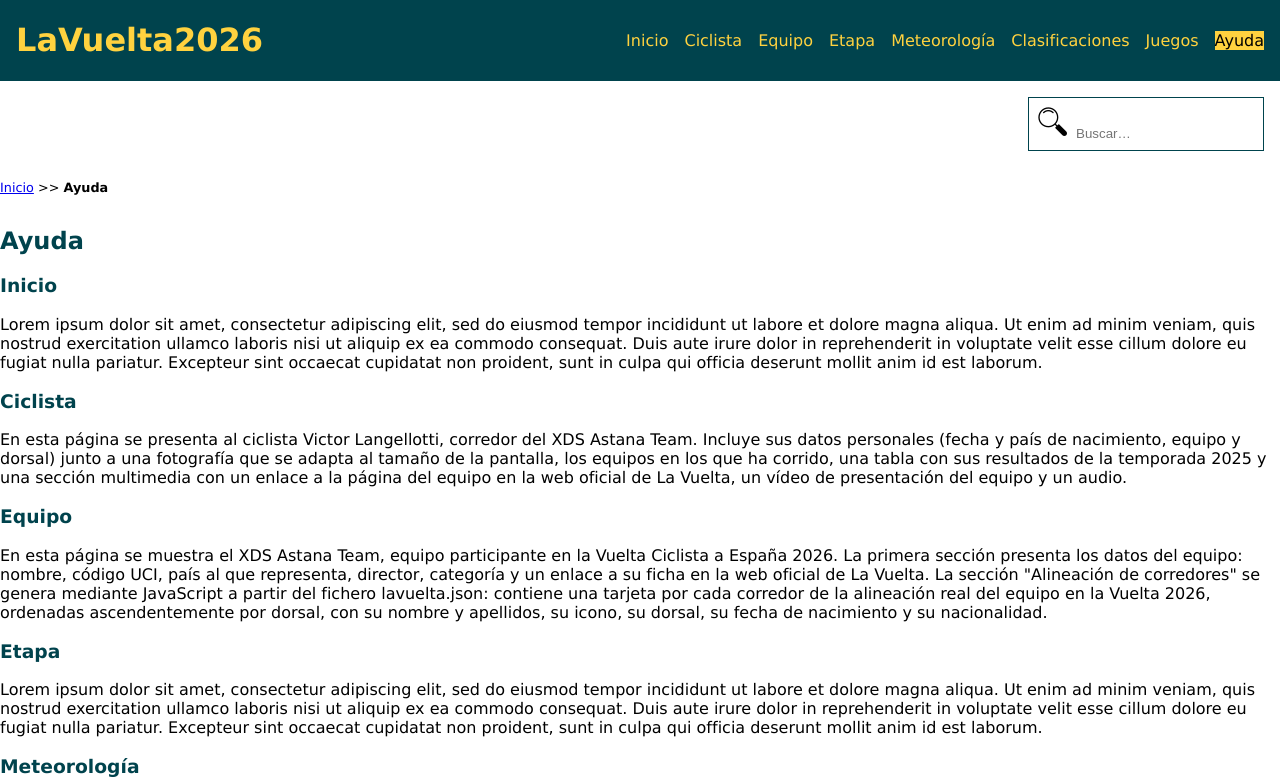
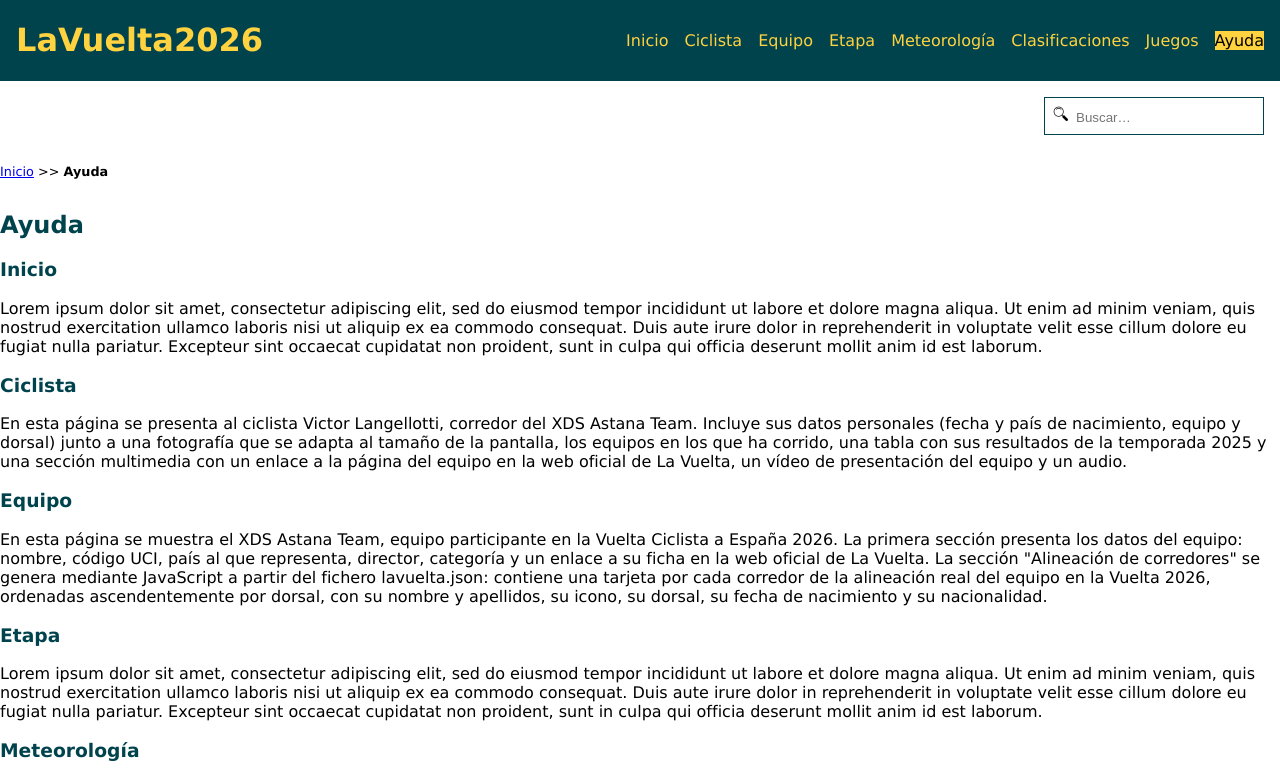
Before and after one commit to UO300619/SEW2, a plain HTML site: page ayuda.html in a window 1280 px wide. Shown: the top 780 px of the page. Drawn offline with nearby package versions, Linux system fonts and the light colour scheme.

Commit message:
cambiado el icono de la lupa 16x16

```diff
--- a/estilo/layout.css
+++ b/estilo/layout.css
@@ -99,6 +99,12 @@ search {
     padding: 0.5em;
     margin: 1em 1em 1em 0;
     border: 1px solid var(--color-principal);
+}
+
+/* Especificidad: 003 */
+search > label > img {
+    width: 16px;
+    height: 16px;
 }
 
 /* Especificidad: 003 */
```
